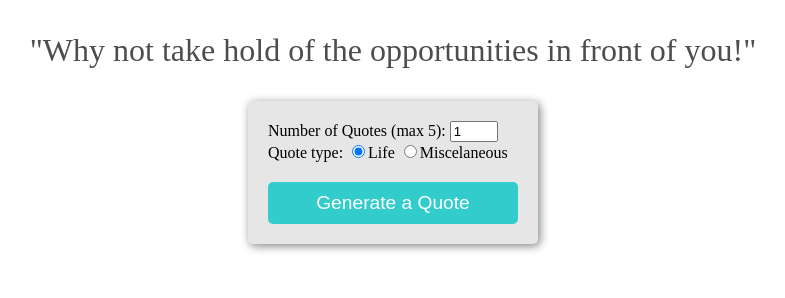
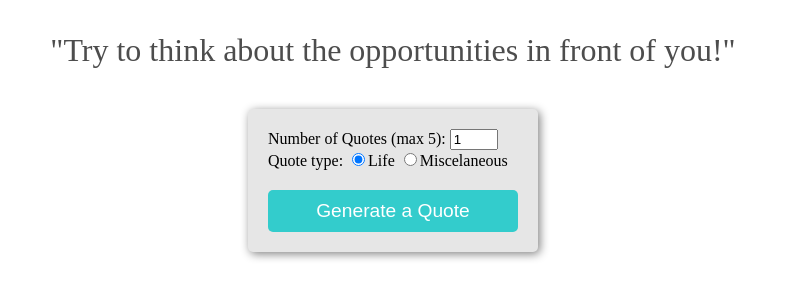
Before and after one commit to KevinCurtisDev/quotation_generator, a plain HTML site: page index.html in a window 1280 px wide. Both pictures are taken after a click on the button "Generate a Quote". Shown: the whole page, without its empty margins (247-1032 px from the left). Drawn offline with Linux system fonts and the light colour scheme.

Commit message:
fixed bug undefined showing up in quotes

```diff
--- a/assets/styles/styles.css
+++ b/assets/styles/styles.css
@@ -1,6 +1,6 @@
 .form {
   width: 250px;
-  margin: 0 auto;
+  margin: 40px auto;
   background-color: #e6e6e6;
   padding: 20px;
   box-shadow: 2px 2px 10px gray;
--- a/js/app.js
+++ b/js/app.js
@@ -9,15 +9,15 @@ const quotation = document.querySelector("#quote");
 
 //create three dimensional array that lists possible life quote combinations
 const lifeQuotes = [['"You should', '"Sometimes you just need to', '"When the time comes,', '"Why not', '"Try to'],
-                    ['look for', 'think about', 'take hold of'],
-                    ['the opportunities in front of you!"', 'all of the possibilities!"', 'the little wins in life."', 'nothing!"', 'anything at all."', 'your innate abilities."', 'love!"']
-                ];
+['look for', 'think about', 'take hold of'],
+['the opportunities in front of you!"', 'all of the possibilities!"', 'the little wins in life."', 'nothing!"', 'anything at all."', 'your innate abilities."', 'love!"']
+];
 
 //create three dimensional array that lists possible miscelaneous quote combinations
-const miscQuotes = [['"Why do', '"When do', '"Do you think,', '"Do all'],
-                    ['men', 'people', 'women', 'animals'],
-                    ['fart?"', 'not think?"', 'generate random quotes in their spare time?"', 'think?"', 'do anything at all?"', 'love?"']
-                ];
+const miscQuotes = [['"Why do', '"When do', '"Do you think', '"Do all'],
+['vegetables', 'people', 'worms', 'animals'],
+['fart?"', 'not think?"', 'generate random quotes in their spare time?"', 'think?"', 'do anything at all?"', 'love?"']
+];
 
 //listen for click event on the generate quote button
 generateQuote.addEventListener("click", (e) => {
@@ -47,9 +47,9 @@ generateQuote.addEventListener("click", (e) => {
 
     //loop through the selected quotation array and contatonate the sentences
     for (let i = 0; i < reps; i++) {
-        let randomStart = [Math.floor(Math.random() * miscQuotes[0].length)];
-        let randomMiddle = [Math.floor(Math.random() * miscQuotes[1].length)];
-        let randomEnd = [Math.floor(Math.random() * miscQuotes[2].length)];
+        let randomStart = [Math.floor(Math.random() * quoteType[0].length)];
+        let randomMiddle = [Math.floor(Math.random() * quoteType[1].length)];
+        let randomEnd = [Math.floor(Math.random() * quoteType[2].length)];
 
         //create a new paragraph element for each quote
         let sentence = document.createElement('p');
```
